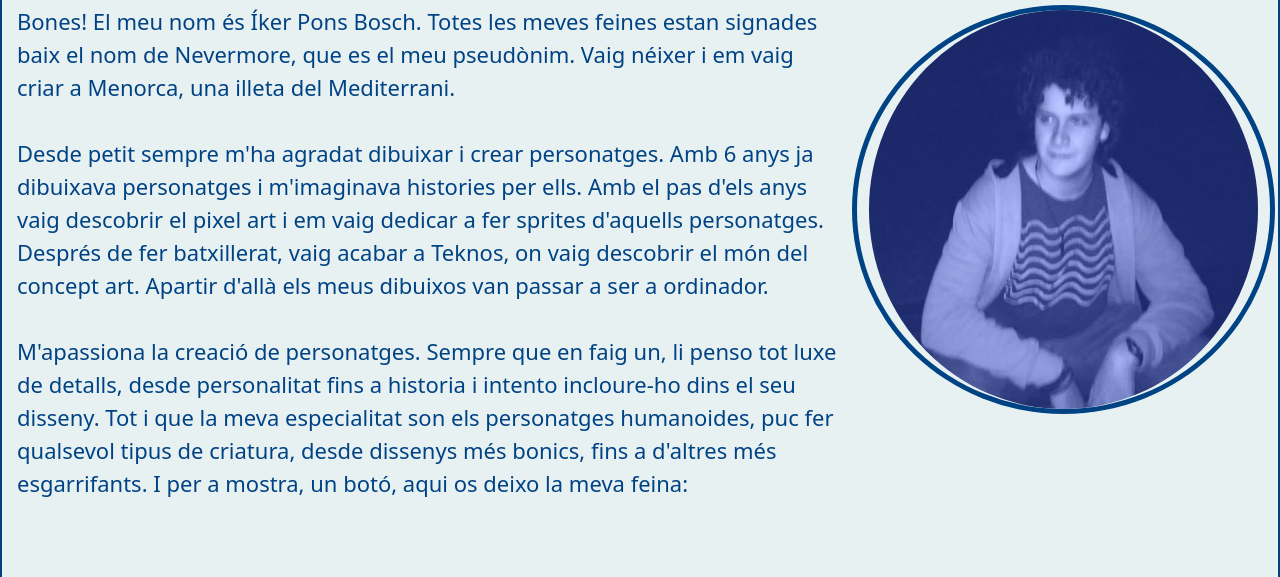
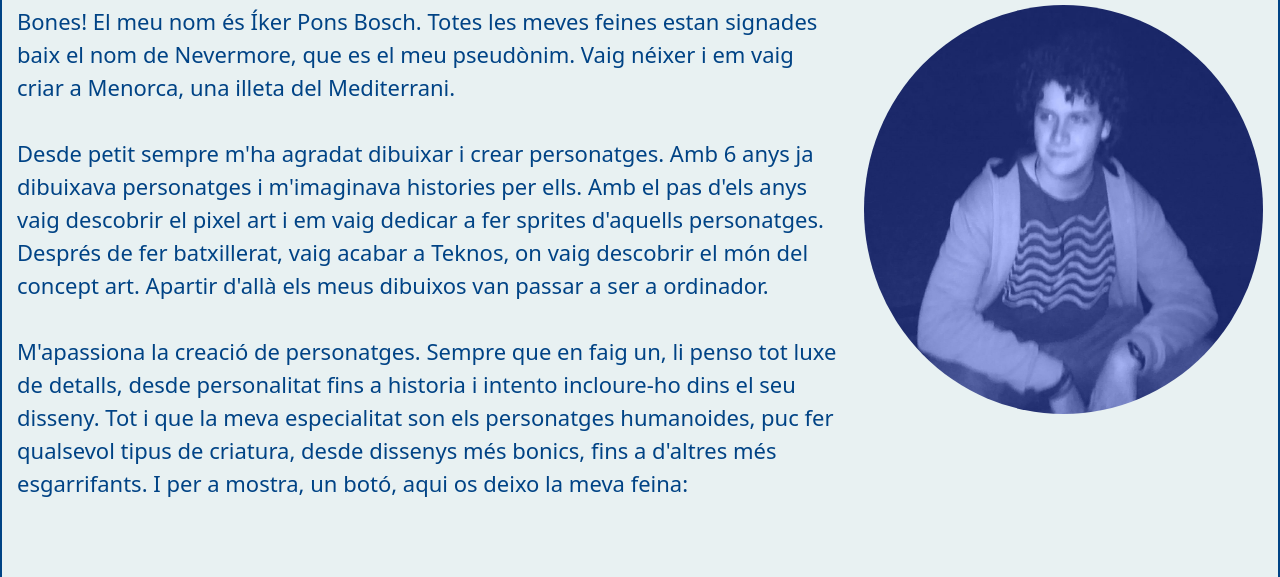
Before and after one commit to Ikerpb19/Ikerpb19.github.io, a plain HTML site: page index.html in a window 1280 px wide. Shown: the part 190-767 px from the top of the page. Drawn offline with nearby package versions, Linux system fonts and the light colour scheme.

Commit message:
Final Touch

```diff
--- a/css/style.css
+++ b/css/style.css
@@ -113,7 +113,6 @@ button{
     width: 30%;
     height:80%;
     border-radius:100%;
-    border:5px solid #004385;
 }
 
 .refs{
```
